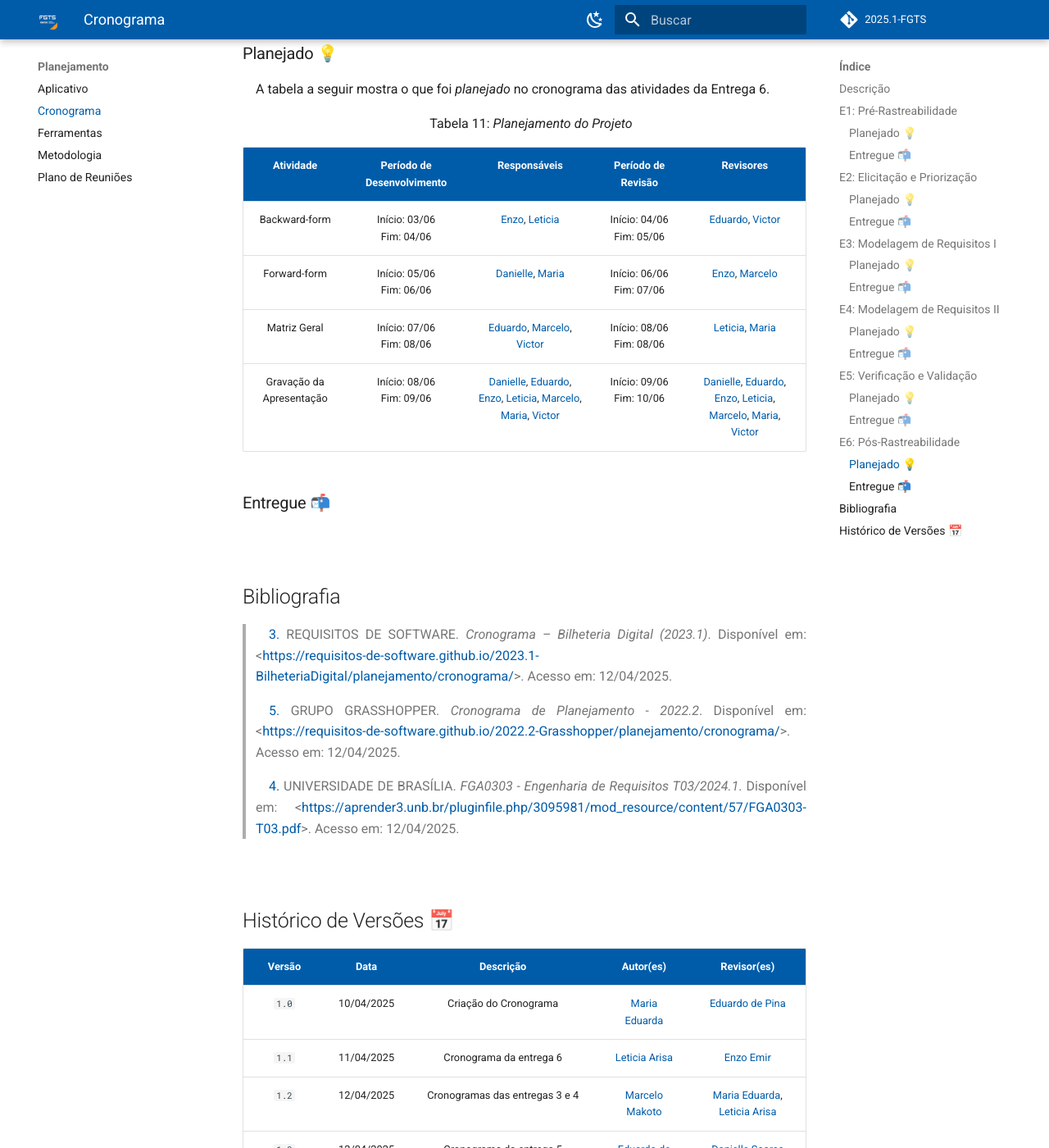
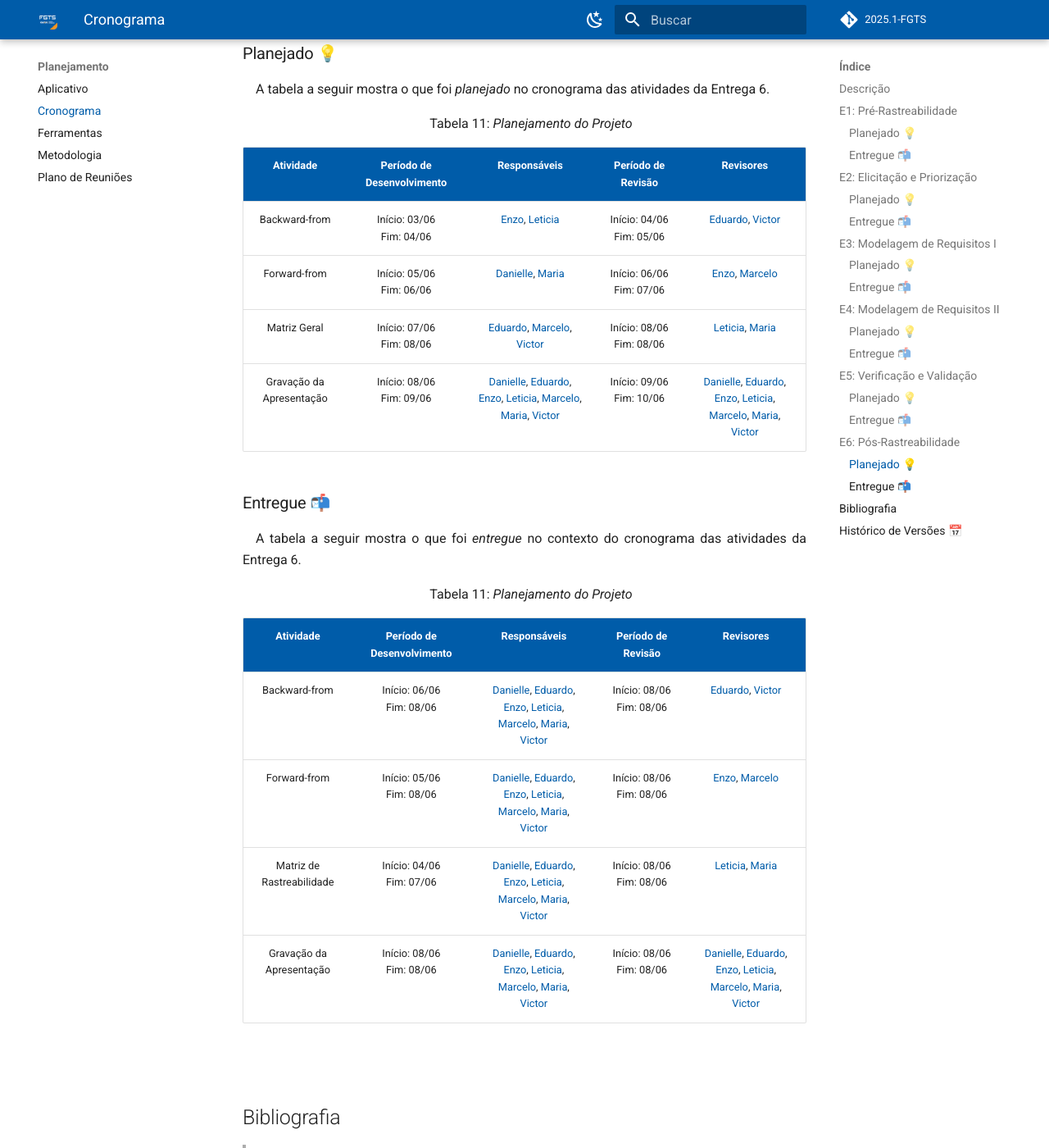
Before and after one commit to eduardodpms/REQ-FGTS, an MkDocs documentation site: the page built from docs/Planejamento/Cronograma.md, in a window 1280 px wide and 1400 px high, scrolled down 9495 px. Shown: the whole window at 82% size. Built offline with MkDocs 1.6.1 and Material for MkDocs 9.7.7, drawn with Linux system fonts in a browser that asks for light colours; comment, search, counter and statistics services are not loaded.

Commit message:
docs: adicionar cronograma entregue da etapa 6

```diff
--- a/docs/Planejamento/Cronograma.md
+++ b/docs/Planejamento/Cronograma.md
@@ -205,13 +205,25 @@ A tabela a seguir mostra o que foi *planejado* no cronograma das atividades da E
 
 | **Atividade** | **Período de Desenvolvimento** | **Responsáveis** | **Período de Revisão** | **Revisores** |
 |:-:|:-:|:-:|:-:|:-:|
-| Backward-form | Início: 03/06 <br> Fim: 04/06 | [Enzo](https://github.com/EnzoEmir), [Leticia](https://github.com/Leticia-Arisa-K-Higa) | Início: 04/06 <br> Fim: 05/06 | [Eduardo](https://github.com/eduardodpms), [Victor](https://github.com/VictorPontual) |
-| Forward-form | Início: 05/06 <br> Fim: 06/06 | [Danielle](https://github.com/danielle-soaress), [Maria](https://github.com/dudaa28) | Início: 06/06 <br> Fim: 07/06 | [Enzo](https://github.com/EnzoEmir), [Marcelo](https://github.com/MM4k) |
+| Backward-from | Início: 03/06 <br> Fim: 04/06 | [Enzo](https://github.com/EnzoEmir), [Leticia](https://github.com/Leticia-Arisa-K-Higa) | Início: 04/06 <br> Fim: 05/06 | [Eduardo](https://github.com/eduardodpms), [Victor](https://github.com/VictorPontual) |
+| Forward-from | Início: 05/06 <br> Fim: 06/06 | [Danielle](https://github.com/danielle-soaress), [Maria](https://github.com/dudaa28) | Início: 06/06 <br> Fim: 07/06 | [Enzo](https://github.com/EnzoEmir), [Marcelo](https://github.com/MM4k) |
 | Matriz Geral | Início: 07/06 <br> Fim: 08/06 | [Eduardo](https://github.com/eduardodpms), [Marcelo](https://github.com/MM4k), [Victor](https://github.com/VictorPontual) | Início: 08/06 <br> Fim: 08/06 | [Leticia](https://github.com/Leticia-Arisa-K-Higa), [Maria](https://github.com/dudaa28) |
 | Gravação da Apresentação | Início: 08/06 <br> Fim: 09/06 | [Danielle](https://github.com/danielle-soaress), [Eduardo](https://github.com/eduardodpms), [Enzo](https://github.com/EnzoEmir), [Leticia](https://github.com/Leticia-Arisa-K-Higa), [Marcelo](https://github.com/MM4k), [Maria](https://github.com/dudaa28), [Victor](https://github.com/VictorPontual) | Início: 09/06 <br> Fim: 10/06 | [Danielle](https://github.com/danielle-soaress), [Eduardo](https://github.com/eduardodpms), [Enzo](https://github.com/EnzoEmir), [Leticia](https://github.com/Leticia-Arisa-K-Higa), [Marcelo](https://github.com/MM4k), [Maria](https://github.com/dudaa28), [Victor](https://github.com/VictorPontual) |
 
 
 ### Entregue 📬
+
+A tabela a seguir mostra o que foi *entregue* no contexto do cronograma das atividades da Entrega 6.
+
+<p style="text-align: center; font-size: 16px;">Tabela 11: <i>Planejamento do Projeto</i></p>
+
+| **Atividade** | **Período de Desenvolvimento** | **Responsáveis** | **Período de Revisão** | **Revisores** |
+|:-:|:-:|:-:|:-:|:-:|
+| Backward-from | Início: 06/06 <br> Fim: 08/06 | [Danielle](https://github.com/danielle-soaress), [Eduardo](https://github.com/eduardodpms), [Enzo](https://github.com/EnzoEmir), [Leticia](https://github.com/Leticia-Arisa-K-Higa), [Marcelo](https://github.com/MM4k), [Maria](https://github.com/dudaa28), [Victor](https://github.com/VictorPontual) | Início: 08/06 <br> Fim: 08/06 | [Eduardo](https://github.com/eduardodpms), [Victor](https://github.com/VictorPontual) |
+| Forward-from | Início: 05/06 <br> Fim: 08/06 | [Danielle](https://github.com/danielle-soaress), [Eduardo](https://github.com/eduardodpms), [Enzo](https://github.com/EnzoEmir), [Leticia](https://github.com/Leticia-Arisa-K-Higa), [Marcelo](https://github.com/MM4k), [Maria](https://github.com/dudaa28), [Victor](https://github.com/VictorPontual) | Início: 08/06 <br> Fim: 08/06 | [Enzo](https://github.com/EnzoEmir), [Marcelo](https://github.com/MM4k) |
+| Matriz de Rastreabilidade | Início: 04/06 <br> Fim: 07/06 | [Danielle](https://github.com/danielle-soaress), [Eduardo](https://github.com/eduardodpms), [Enzo](https://github.com/EnzoEmir), [Leticia](https://github.com/Leticia-Arisa-K-Higa), [Marcelo](https://github.com/MM4k), [Maria](https://github.com/dudaa28), [Victor](https://github.com/VictorPontual) | Início: 08/06 <br> Fim: 08/06 | [Leticia](https://github.com/Leticia-Arisa-K-Higa), [Maria](https://github.com/dudaa28) |
+| Gravação da Apresentação | Início: 08/06 <br> Fim: 08/06 | [Danielle](https://github.com/danielle-soaress), [Eduardo](https://github.com/eduardodpms), [Enzo](https://github.com/EnzoEmir), [Leticia](https://github.com/Leticia-Arisa-K-Higa), [Marcelo](https://github.com/MM4k), [Maria](https://github.com/dudaa28), [Victor](https://github.com/VictorPontual) | Início: 08/06 <br> Fim: 08/06 | [Danielle](https://github.com/danielle-soaress), [Eduardo](https://github.com/eduardodpms), [Enzo](https://github.com/EnzoEmir), [Leticia](https://github.com/Leticia-Arisa-K-Higa), [Marcelo](https://github.com/MM4k), [Maria](https://github.com/dudaa28), [Victor](https://github.com/VictorPontual) |
+
 
 
 <br>
```
